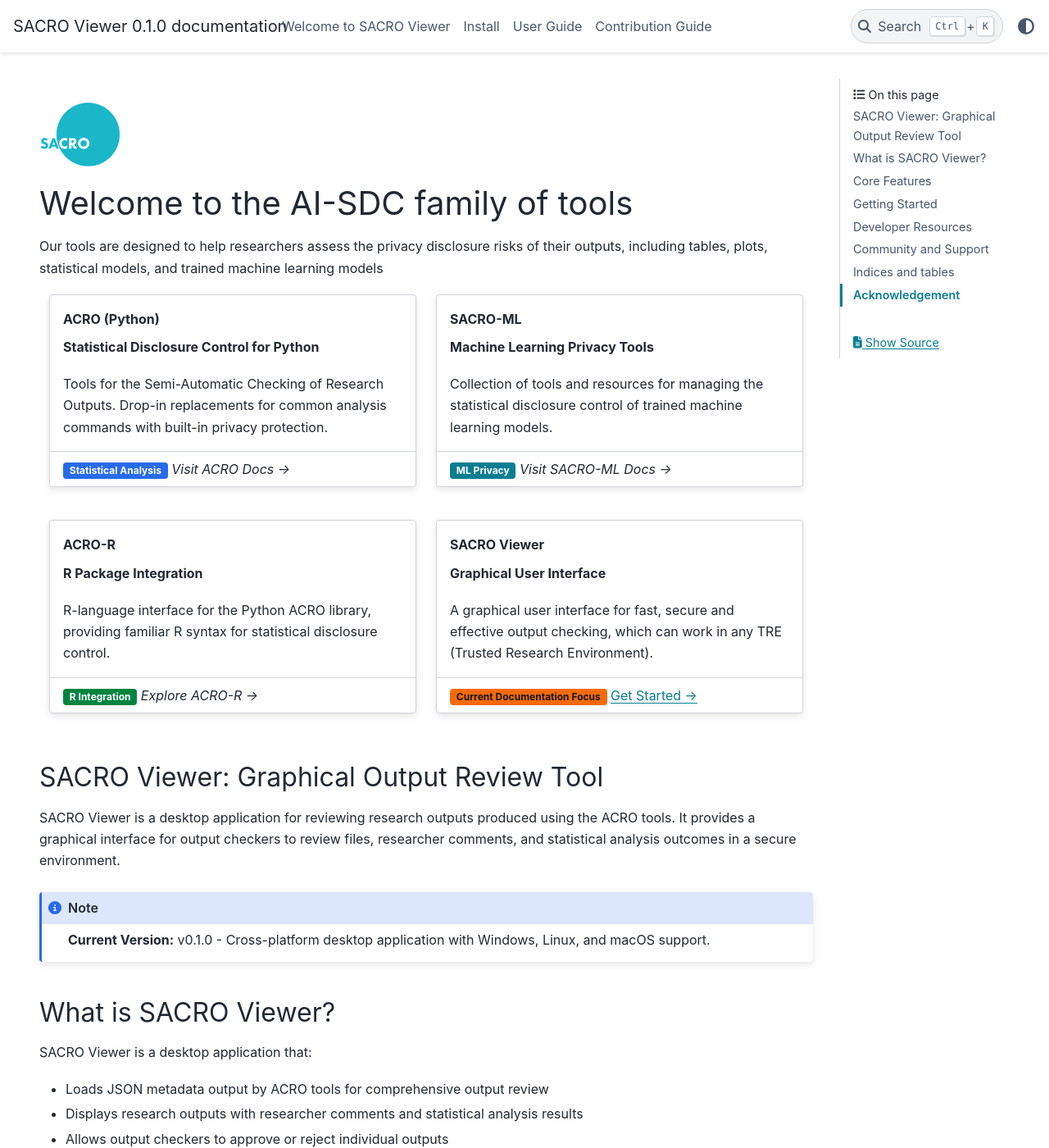
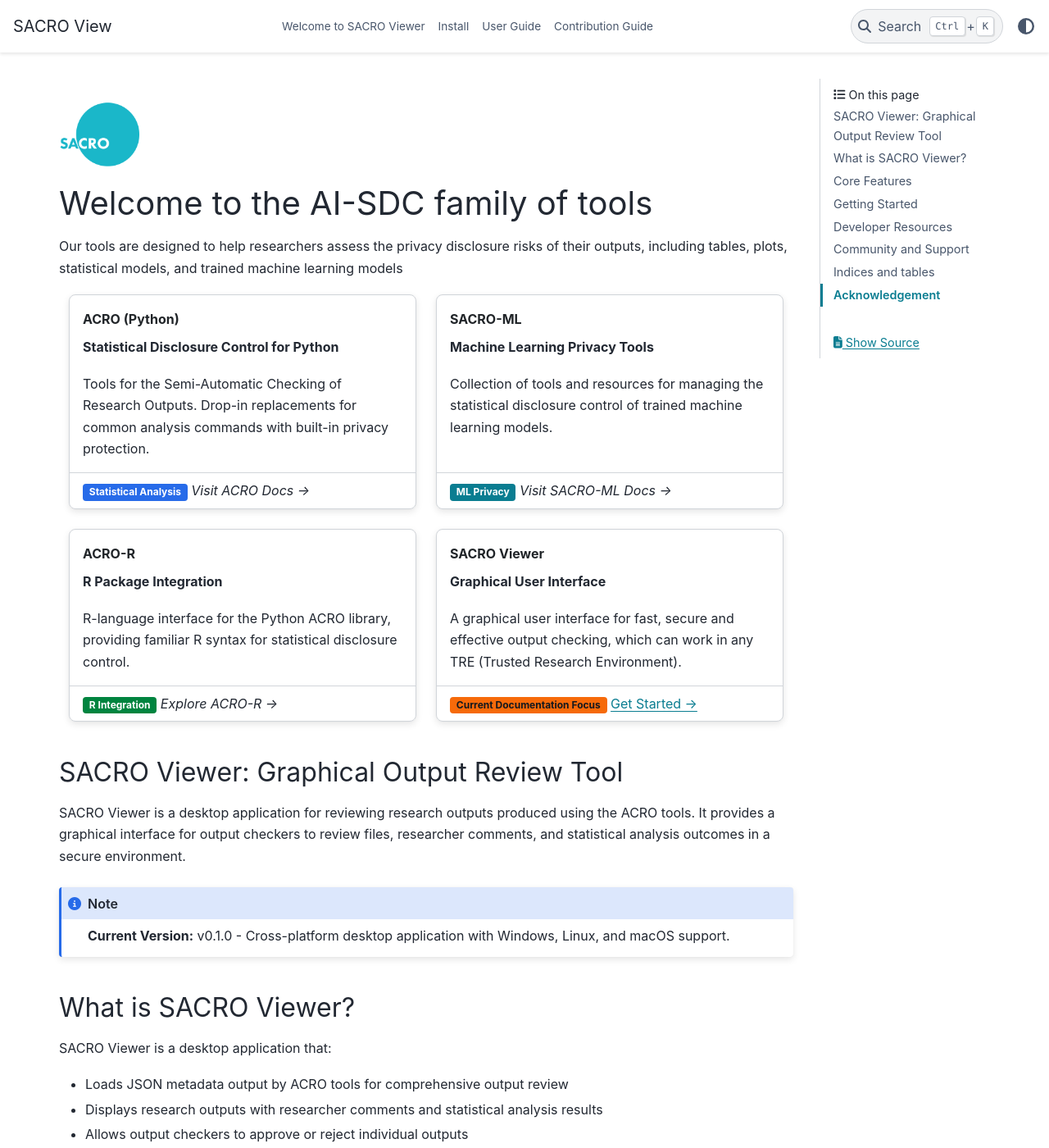
Before and after one commit to AI-SDC/SACRO-Viewer, a Sphinx documentation site: the page built from docs/source/index.rst, in a window 1280 px wide and 1400 px high. Shown: the whole window at 82% size. Built offline with Sphinx 7.4.7 and the PyData theme 0.15.4, drawn with Linux system fonts in a browser that asks for light colours.

Commit message:
Add responsive styles and card component styles

```diff
--- a/docs/source/_static/css/custom.css
+++ b/docs/source/_static/css/custom.css
@@ -1,18 +1,89 @@
-.bd-main .bd-content .bd-article-container {
-    max-width: none;
+
+.sd-card {
+    transition: transform 0.2s ease-in-out;
+    border-radius: 0.5rem;
+    overflow: hidden;
+    word-wrap: break-word;
+}
+
+.sd-card:hover {
+    transform: translateY(-5px);
+}
+
+.sd-card-title {
+    font-weight: 600;
+    word-wrap: break-word;
+    overflow-wrap: break-word;
+}
+
+.sd-card-body {
+    overflow: hidden;
+}
+
+[data-theme="light"] .sd-card-title {
+    color: #212529 !important;
+}
+
+[data-theme="dark"] .sd-card-title {
+    color: #fff !important;
+}
+
+@media (prefers-color-scheme: light) {
+    .sd-card-title {
+        color: #212529 !important;
+    }
+}
+
+@media (prefers-color-scheme: dark) {
+    .sd-card-title {
+        color: #fff !important;
+    }
+}
+
+.sd-card-footer {
+    border-top: 1px solid rgba(0,0,0,0.1);
+    padding-top: 0.5rem;
+    word-wrap: break-word;
 }
 
 
-.highlight {
-    margin: 1em 0;
+@media (max-width: 992px) {
+    .sd-container-fluid .sd-row {
+        flex-direction: column;
+    }
+
+    .sd-col {
+        flex: 0 0 100% !important;
+        max-width: 100% !important;
+        width: 100% !important;
+    }
+
+    .sd-card {
+        margin-bottom: 1rem;
+        width: 100% !important;
+    }
 }
 
+@media (max-width: 1280px) {
+    .navbar-brand {
+        white-space: nowrap;
+        overflow: hidden;
+        text-overflow: ellipsis;
+        max-width: 120px;
+    }
 
-.sd-card {
-    margin-bottom: 1rem;
+    .navbar-nav {
+        font-size: 0.85rem;
+    }
+
+    .navbar-nav .nav-link {
+        padding-left: 0.5rem;
+        padding-right: 0.5rem;
+    }
 }
 
-
-.admonition {
-    margin: 1.5em 0;
+@media (max-width: 992px) {
+    .navbar-brand {
+        max-width: 100px;
+    }
 }
```
